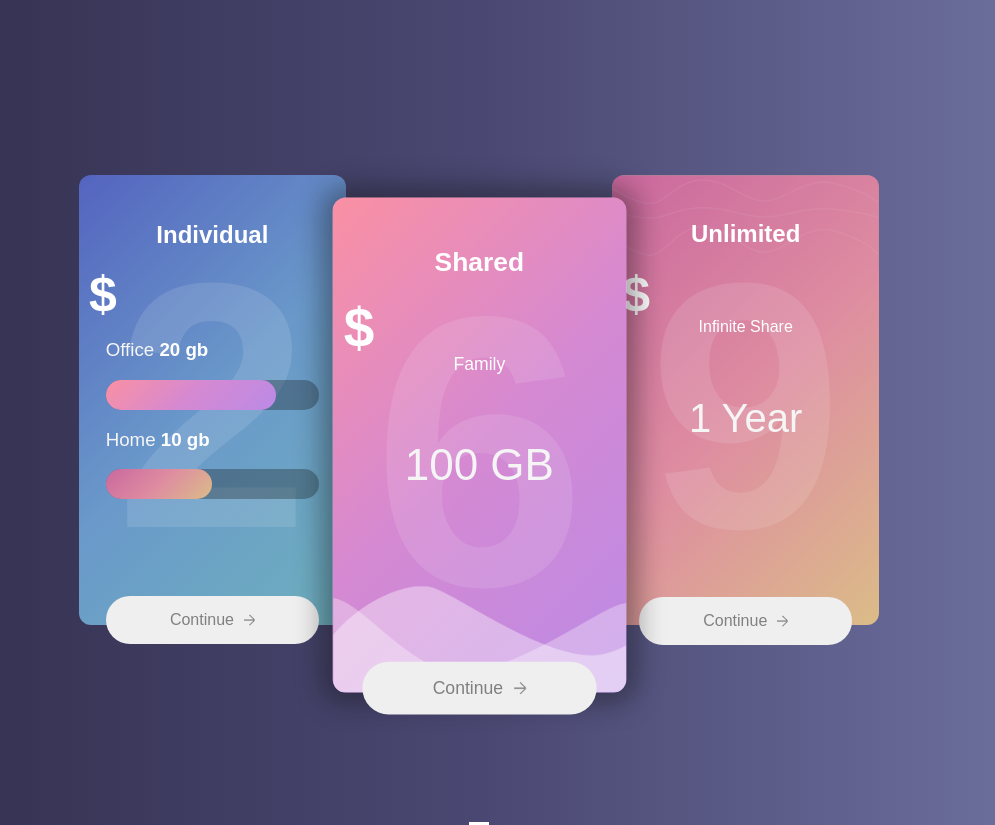
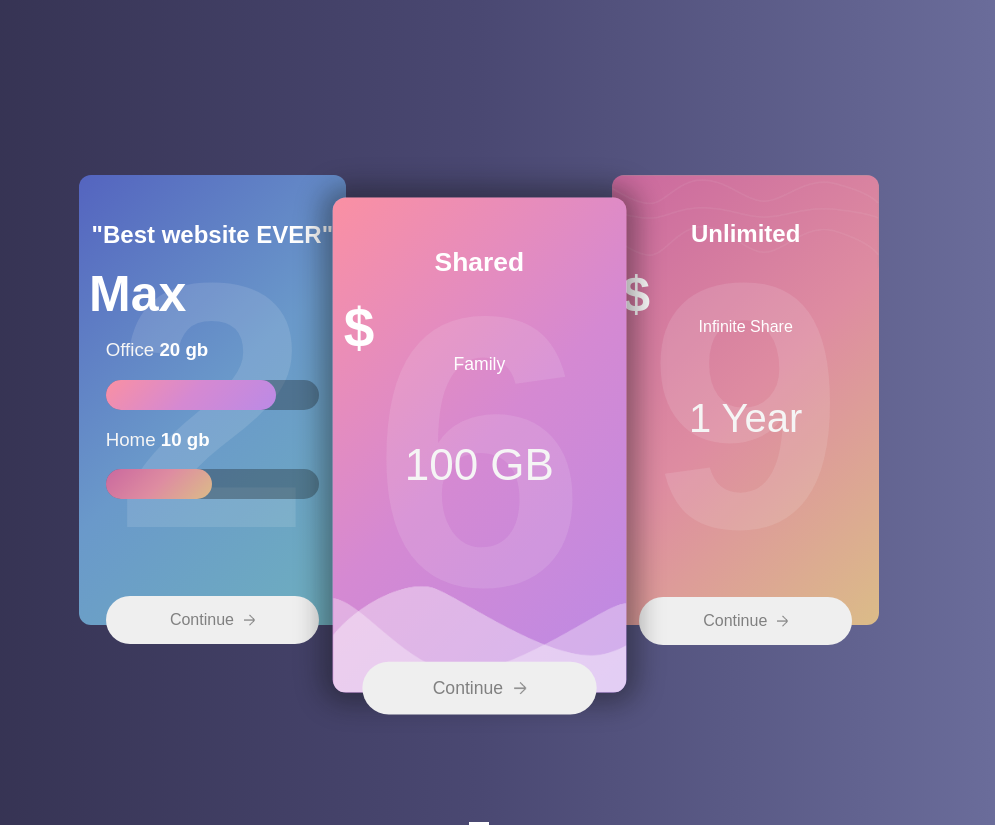
Before and after one commit to krishlala/css, a plain HTML site: page index.html in a window 1280 px wide. Shown: the whole page, without its empty margins (161-1156 px from the left). Drawn offline with Linux system fonts and the light colour scheme.

Commit message:
Update index.html

```diff
--- a/index.html
+++ b/index.html
@@ -12,10 +12,10 @@
     <div class="pricing-table">
         <div class="individual">
             <div class="price">
-                <span>&dollar;</span>
+                <span>Max</span>
                 2
             </div>
-            <h2>Individual</h2>
+            <h2>"Best website EVER"</h2>
             <div>
 
                 <div class="feature">
```
